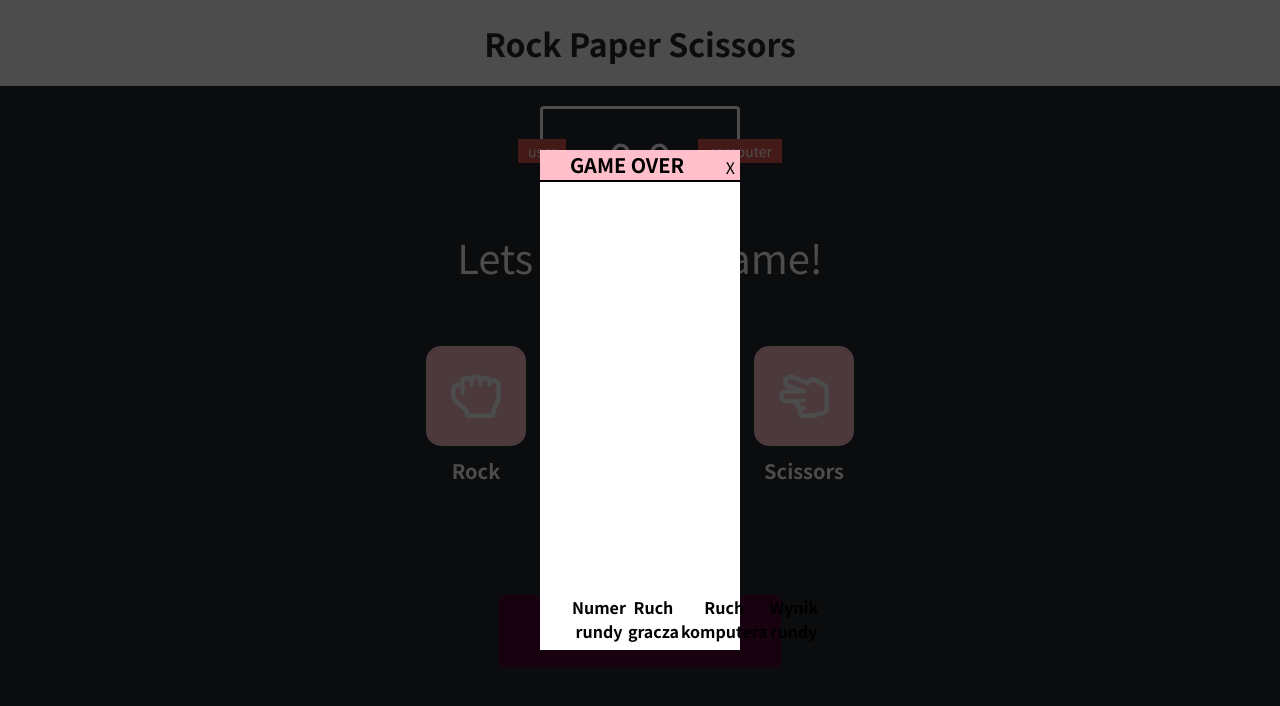
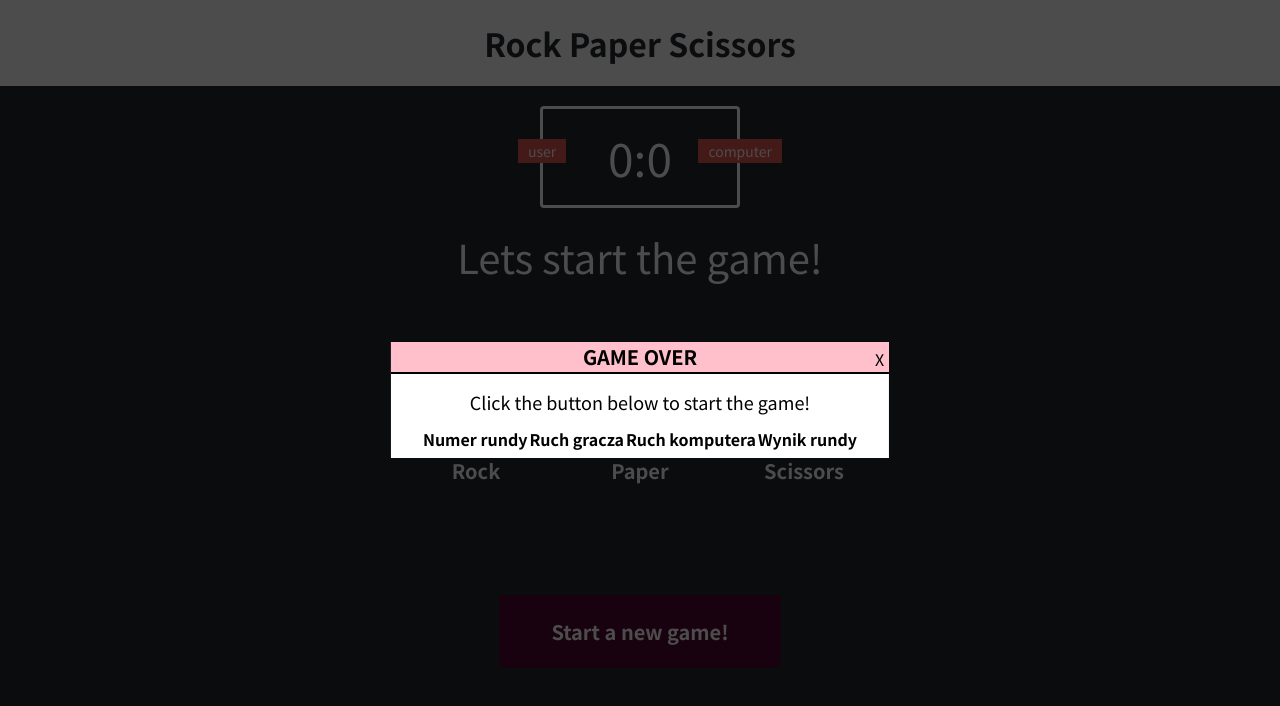
Before and after one commit to kata-oill/The-Rock-Paper-Scissors-game, a website: page index.html in a window 1280 px wide. Drawn offline with nearby package versions, Linux system fonts and the light colour scheme; files that its build step writes are made by us from their sources.

Commit message:
Add game score span and style to modal

```diff
--- a/sass/style.scss
+++ b/sass/style.scss
@@ -48,11 +48,17 @@ header > h1 {
 	font-size: 40px;
 	color: white;
 }
-.result > p, .score-message {
+.result > p {
 	font-size: 40px;
 	color: white;
 	text-align: center;
 	font-family: "Noto Sans JP";
+}
+.score-message {
+	padding: 10px;
+	font-size: 18px;
+	text-align: center;
+	color: black;
 }
 .choices {
 	text-align: center;
@@ -141,7 +147,7 @@ button:hover, button:active {
 .modal {
 	display: none;
 	background: #fff;
-	width: 200px;
+	width: auto;
 	position: absolute;
 	top: 50%;
 	left: 50%;
@@ -163,6 +169,7 @@ button:hover, button:active {
 
 	header {
 		font-family: "Noto Sans JP";
+		text-align: center;
 		font-size: 20px;
 		line-height: 30px;
 		min-height: 30px;
```
